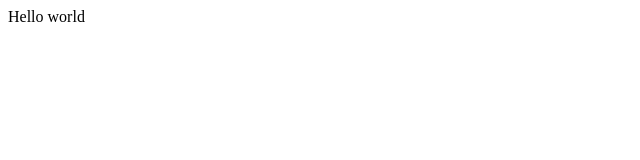
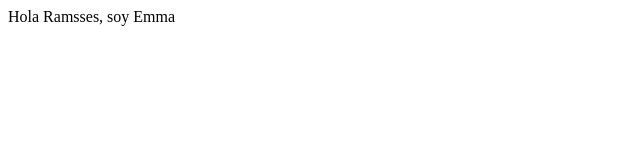
Before and after one commit to L4rralde/tsanda_dot_com, a plain HTML site: page index.html in a window 1280 px wide. Shown: the whole page, without its empty margins (0-640 px from the left). Drawn offline with Linux system fonts and the light colour scheme.

Commit message:
Greetings

```diff
--- a/index.html
+++ b/index.html
@@ -1,6 +1,6 @@
 <!DOCTYPE html>
 
 <html lang="en">
-Hello world
+Hola Ramsses, soy Emma
 
 </html>
```
